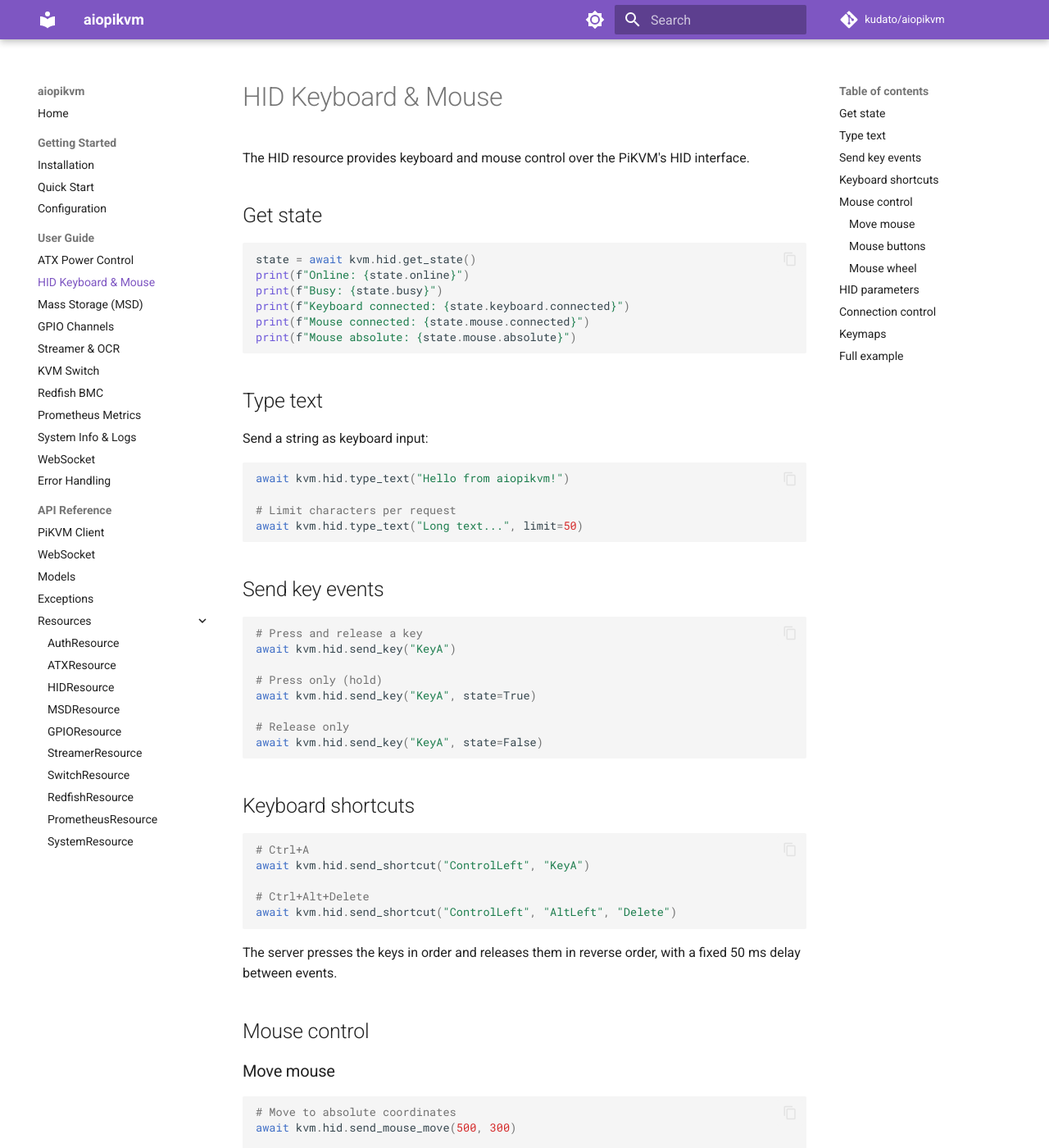
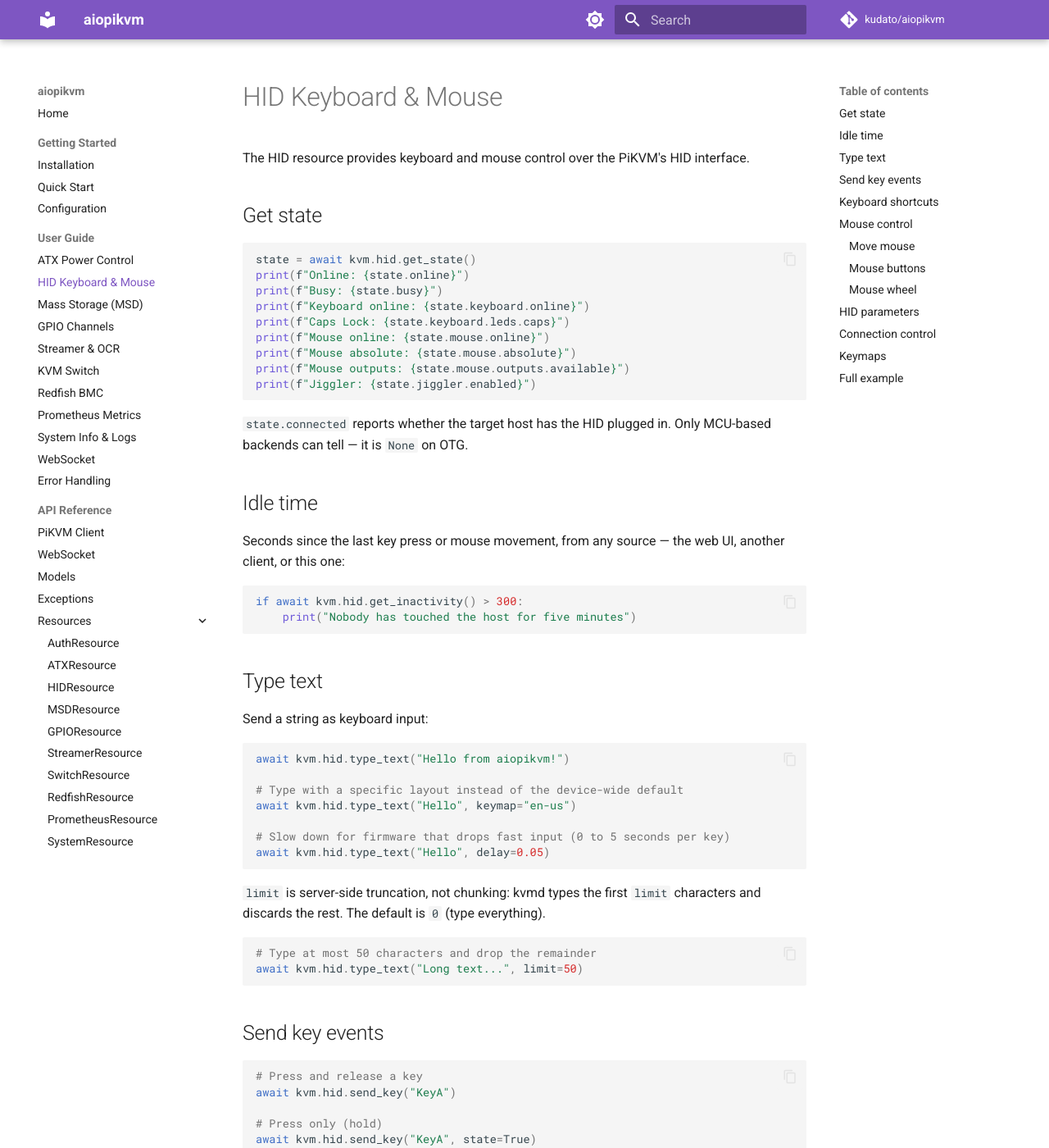
Before and after one commit to kudato/aiopikvm, an MkDocs documentation site: the page built from docs/guide/hid.md, in a window 1280 px wide and 1400 px high. Shown: the whole window at 82% size. Built offline with MkDocs 1.6.1 and Material for MkDocs 9.7.7, drawn with Linux system fonts in a browser that asks for light colours; comment, search, counter and statistics services are not loaded; some of the changed text lies outside the part shown.

Commit message:
fix(hid)!: match the models and endpoints to kvmd 4.186
Why this change was needed:
hid.get_state() failed against every real device — HIDKeyboard and
HIDMouse required a `connected` field that no kvmd HID backend nests
under keyboard/mouse — and type_text() silently dropped everything past
1024 characters, because it omitted the `limit` param instead of sending
0 and left kvmd's own default cap in force.

What changed:
- Reshaped HIDKeyboard/HIDMouse around the captured payload (online,
  leds, outputs), typed enabled and jiggler on HIDState (#36)
- type_text() always sends `limit`, and accepts `keymap` and `delay`,
  neither of which was reachable before (#37)
- get_keymaps() returns a typed HIDKeymaps; removed the dead HIDKeymap
  model that matched nothing kvmd emits (#75)
- Added get_inactivity() (#47) and the `jiggler` param of set_params (#48)
- Rebuilt tests/test_hid.py on the captured fixtures and cleared the two
  hid xfail markers from the contract ledger

````diff
--- a/docs/guide/hid.md
+++ b/docs/guide/hid.md
@@ -8,9 +8,25 @@
 state = await kvm.hid.get_state()
 print(f"Online: {state.online}")
 print(f"Busy: {state.busy}")
-print(f"Keyboard connected: {state.keyboard.connected}")
-print(f"Mouse connected: {state.mouse.connected}")
+print(f"Keyboard online: {state.keyboard.online}")
+print(f"Caps Lock: {state.keyboard.leds.caps}")
+print(f"Mouse online: {state.mouse.online}")
 print(f"Mouse absolute: {state.mouse.absolute}")
+print(f"Mouse outputs: {state.mouse.outputs.available}")
+print(f"Jiggler: {state.jiggler.enabled}")
+```
+
+`state.connected` reports whether the target host has the HID plugged in.
+Only MCU-based backends can tell — it is `None` on OTG.
+
+## Idle time
+
+Seconds since the last key press or mouse movement, from any source — the
+web UI, another client, or this one:
+
+```python
+if await kvm.hid.get_inactivity() > 300:
+    print("Nobody has touched the host for five minutes")
 ```
 
 ## Type text
@@ -20,7 +36,19 @@
 ```python
 await kvm.hid.type_text("Hello from aiopikvm!")
 
-# Limit characters per request
+# Type with a specific layout instead of the device-wide default
+await kvm.hid.type_text("Hello", keymap="en-us")
+
+# Slow down for firmware that drops fast input (0 to 5 seconds per key)
+await kvm.hid.type_text("Hello", delay=0.05)
+```
+
+`limit` is server-side truncation, not chunking: kvmd types the first
+`limit` characters and discards the rest. The default is `0` (type
+everything).
+
+```python
+# Type at most 50 characters and drop the remainder
 await kvm.hid.type_text("Long text...", limit=50)
 ```
 
@@ -99,7 +127,14 @@
 
 # Set mouse output type
 await kvm.hid.set_params(mouse_output="usb_rel")
+
+# Toggle the mouse jiggler, which keeps the host from going idle
+await kvm.hid.set_params(jiggler=True)
 ```
+
+Valid output names come from the state: `state.keyboard.outputs.available`
+and `state.mouse.outputs.available`. Both are empty on backends that cannot
+switch modes at runtime.
 
 ## Connection control
 
@@ -118,8 +153,12 @@
 
 ```python
 keymaps = await kvm.hid.get_keymaps()
-print(keymaps)
+print(f"Default: {keymaps.default}")
+print(f"Available: {', '.join(keymaps.available)}")
 ```
+
+The names are what `type_text(keymap=...)` accepts. The device-wide default
+is set in the kvmd config and is not necessarily `en-us`.
 
 ## Full example
 
````
Also changed, not shown: CHANGELOG.md (+28 -0 lines), docs/reference/models.md (+13 -1 lines), src/aiopikvm/__init__.py (+13 -2 lines), 4 other files.
